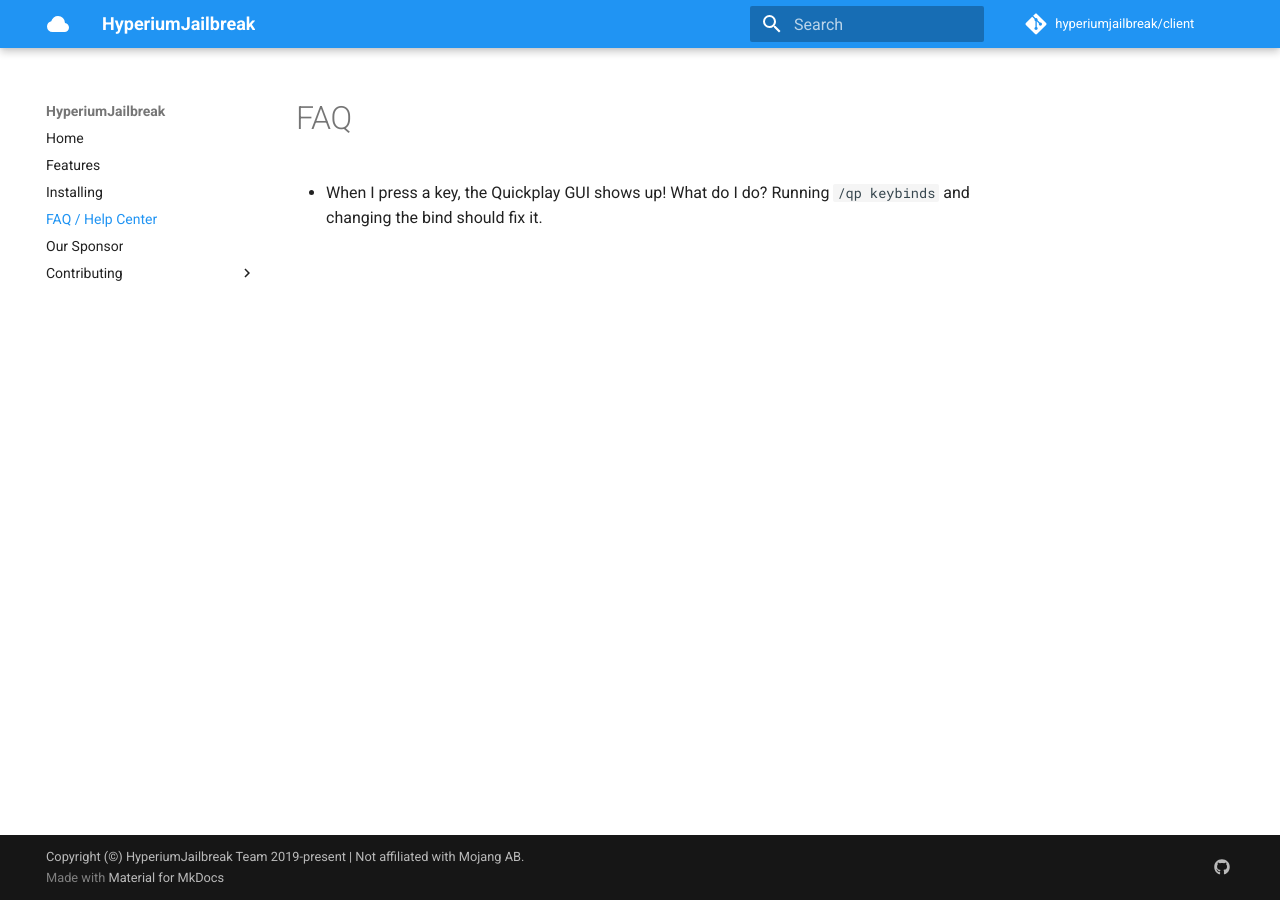
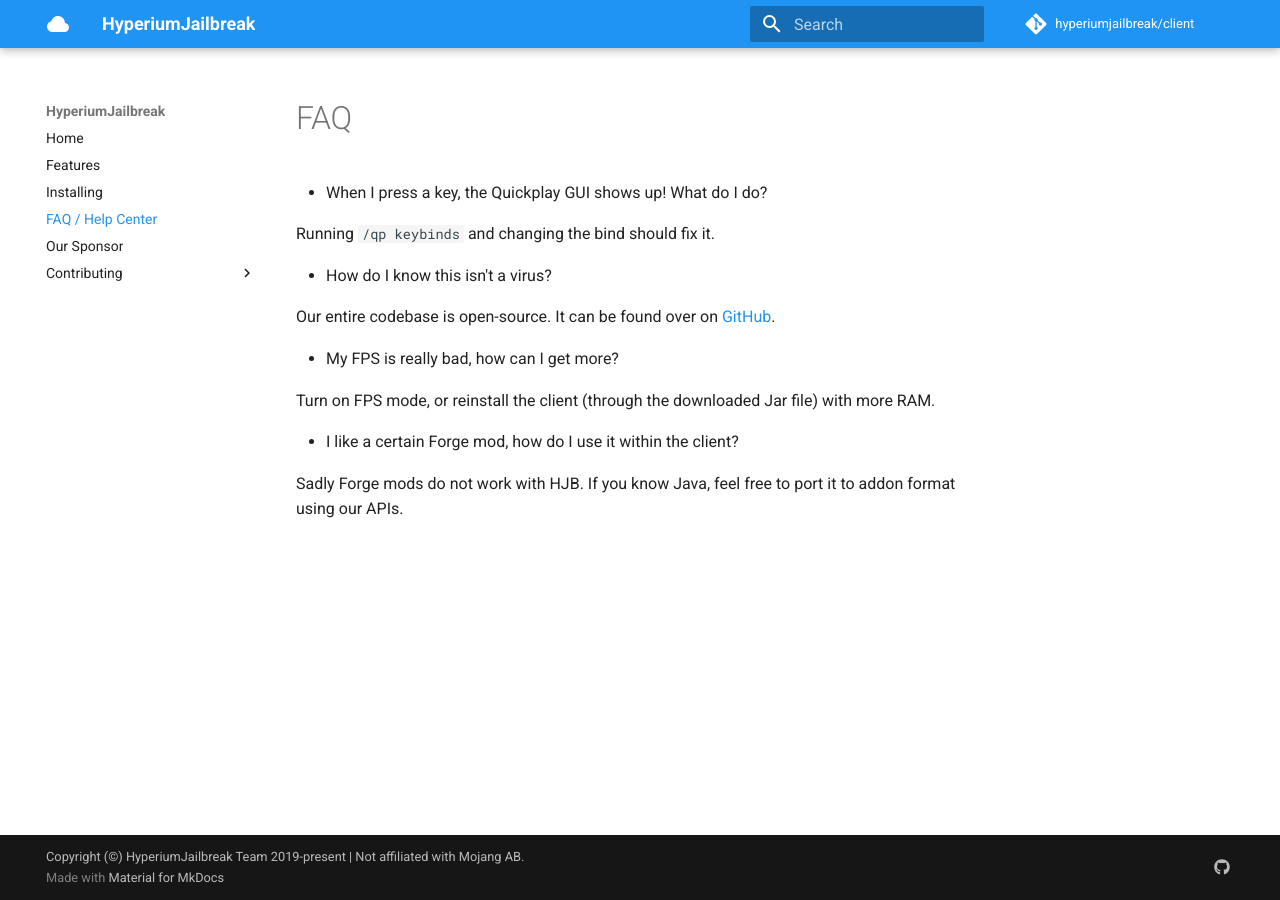
Before and after one commit to hyperiumjailbreak/hyperiumjailbreak.github.io, an MkDocs documentation site: the page built from docs/faq.md, in a window 1280 px wide. Built offline with MkDocs 1.6.1 and Material for MkDocs 9.7.7, drawn with Linux system fonts in a browser that asks for light colours; comment, search, counter and statistics services are not loaded.

Commit message:
Add more questions

```diff
--- a/docs/faq.md
+++ b/docs/faq.md
@@ -1,4 +1,17 @@
 # FAQ
 
 * When I press a key, the Quickplay GUI shows up! What do I do?
+
 Running `/qp keybinds` and changing the bind should fix it.
+
+* How do I know this isn't a virus?
+
+Our entire codebase is open-source. It can be found over on [GitHub](https://github.com/hyperiumjailbreak/client).
+
+* My FPS is really bad, how can I get more?
+
+Turn on FPS mode, or reinstall the client (through the downloaded Jar file) with more RAM.
+
+* I like a certain Forge mod, how do I use it within the client?
+
+Sadly Forge mods do not work with HJB. If you know Java, feel free to port it to addon format using our APIs.
```
